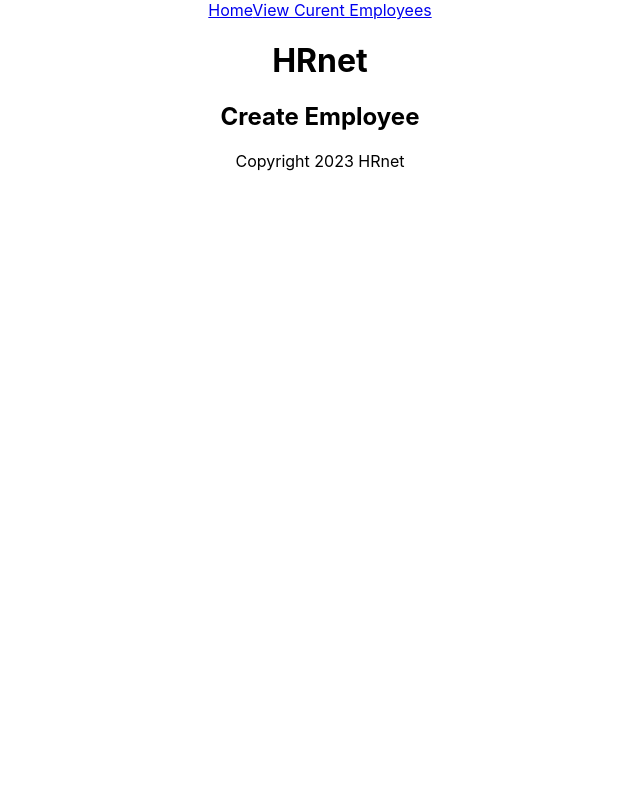
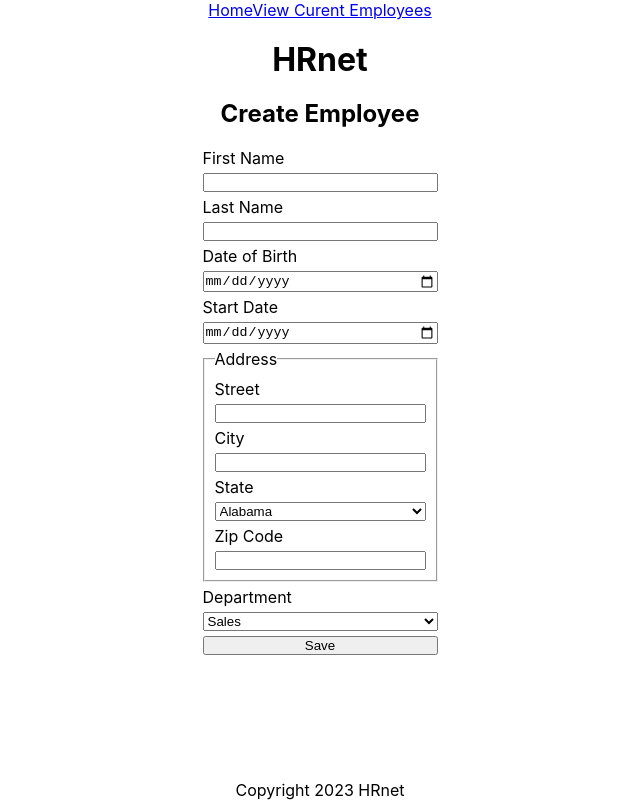
Before and after one commit to mmi-dev/MickaelMidoux_14_09122021_app, a React (Create React App) app in the folder hrnet/: page / in a window 1280 px wide. Shown: the whole page, without its empty margins (320-960 px from the left). Built offline with nearby package versions, Linux system fonts and the light colour scheme.

Commit message:
feature: basic form & table + local storage

```diff
--- a/hrnet/public/index.html
+++ b/hrnet/public/index.html
@@ -7,7 +7,7 @@
     <meta name="theme-color" content="#000000" />
     <meta
       name="description"
-      content="Web site created using create-react-app"
+      content="hrnet employees"
     />
     <link rel="apple-touch-icon" href="%PUBLIC_URL%/logo192.png" />
     <!--
@@ -24,7 +24,7 @@
       work correctly both with client-side routing and a non-root public URL.
       Learn how to configure a non-root public URL by running `npm run build`.
     -->
-    <title>React App</title>
+    <title>HR Net</title>
   </head>
   <body>
     <noscript>You need to enable JavaScript to run this app.</noscript>
--- a/hrnet/src/App.css
+++ b/hrnet/src/App.css
@@ -1,38 +1,39 @@
+* {
+  margin: 0;
+  padding: 0;
+  box-sizing: border-box;
+}
+
 .App {
   text-align: center;
-}
-
-.App-logo {
-  height: 40vmin;
-  pointer-events: none;
-}
-
-@media (prefers-reduced-motion: no-preference) {
-  .App-logo {
-    animation: App-logo-spin infinite 20s linear;
-  }
-}
-
-.App-header {
-  background-color: #282c34;
   min-height: 100vh;
   display: flex;
   flex-direction: column;
-  align-items: center;
-  justify-content: center;
-  font-size: calc(10px + 2vmin);
-  color: white;
+  gap: 20px;
 }
 
-.App-link {
-  color: #61dafb;
+#main {
+  display: flex;
+  flex-direction: column;
+  flex-grow: 1;
+  align-items: center;
+  gap: 20px;
 }
-
-@keyframes App-logo-spin {
-  from {
-    transform: rotate(0deg);
-  }
-  to {
-    transform: rotate(360deg);
-  }
+#create-employee {
+  display: flex;
+  flex-direction: column;
+  max-width: 350px;
+  gap: 5px;
 }
+#create-employee label,
+#create-employee input,
+#create-employee fieldset {
+  width: 100%;
+  text-align: left;
+}
+.address {
+  display: flex;
+  flex-direction: column;
+  padding: 10px;
+  gap: 5px;
+}
--- a/hrnet/src/components/CreateEmployeeForm.js
+++ b/hrnet/src/components/CreateEmployeeForm.js
@@ -1,8 +1,216 @@
+import { useState } from "react";
+
+const baseEmployees = [
+  {
+    firstName: "mickael",
+    lastName: "midoux",
+    dateOfBirth: "01/09/1973",
+    startDate: "01/05/2013",
+    department: "Legal",
+    street: "rte de la chapelle",
+    city: "rocroi",
+    state: "AL",
+    zipCode: "08230",
+  },
+  {
+    firstName: "julie",
+    lastName: "midoux",
+    dateOfBirth: "01/12/1975",
+    startDate: "12/05/2015",
+    department: "Legal",
+    street: "1298 rte de petite chapelle",
+    city: "rocroi (france)",
+    state: "AL",
+    zipCode: "08230",
+  },
+];
+
+if (!localStorage.employees) {
+  localStorage.employees = JSON.stringify(baseEmployees);
+}
+
 function CreateEmployeeForm() {
+  const employees = JSON.parse(localStorage.getItem("employees"));
+  const [record, setRecord] = useState({
+    firstName: "",
+    lastName: "",
+    dateOfBirth: "",
+    startDate: "",
+    department: "",
+    street: "",
+    city: "",
+    state: "",
+    zipCode: "",
+  });
+  function handleSubmit(e) {
+    e.preventDefault();
+    employees.push(record);
+    localStorage.employees = JSON.stringify(employees);
+    e.target.reset();
+  }
+
   return (
     <>
       <h2>Create Employee</h2>
-      <form></form>
+      <form onSubmit={handleSubmit} id="create-employee">
+        <label htmlFor="first-name">First Name</label>
+        <input
+          type="text"
+          id="first-name"
+          onChange={(e) =>
+            setRecord((prev) => ({ ...prev, firstName: e.target.value }))
+          }
+        />
+
+        <label htmlFor="last-name">Last Name</label>
+        <input
+          type="text"
+          id="last-name"
+          onChange={(e) =>
+            setRecord((prev) => ({ ...prev, lastName: e.target.value }))
+          }
+        />
+
+        <label htmlFor="date-of-birth">Date of Birth</label>
+        <input
+          id="date-of-birth"
+          type="date"
+          onChange={(e) =>
+            setRecord((prev) => ({
+              ...prev,
+              dateOfBirth: new Date(e.target.value).toLocaleDateString(),
+            }))
+          }
+        />
+
+        <label htmlFor="start-date">Start Date</label>
+        <input
+          id="start-date"
+          type="date"
+          onChange={(e) =>
+            setRecord((prev) => ({
+              ...prev,
+              startDate: new Date(e.target.value).toLocaleDateString(),
+            }))
+          }
+        />
+
+        <fieldset className="address">
+          <legend>Address</legend>
+
+          <label htmlFor="street">Street</label>
+          <input
+            id="street"
+            type="text"
+            onChange={(e) =>
+              setRecord((prev) => ({ ...prev, street: e.target.value }))
+            }
+          />
+
+          <label htmlFor="city">City</label>
+          <input
+            id="city"
+            type="text"
+            onChange={(e) =>
+              setRecord((prev) => ({ ...prev, city: e.target.value }))
+            }
+          />
+
+          <label htmlFor="state-button">State</label>
+          <select
+            name="state"
+            id="state"
+            onChange={(e) =>
+              setRecord((prev) => ({ ...prev, state: e.target.value }))
+            }
+          >
+            <option value="AL">Alabama</option>
+            <option value="AK">Alaska</option>
+            <option value="AS">American Samoa</option>
+            <option value="AZ">Arizona</option>
+            <option value="AR">Arkansas</option>
+            <option value="CA">California</option>
+            <option value="CO">Colorado</option>
+            <option value="CT">Connecticut</option>
+            <option value="DE">Delaware</option>
+            <option value="DC">District Of Columbia</option>
+            <option value="FM">Federated States Of Micronesia</option>
+            <option value="FL">Florida</option>
+            <option value="GA">Georgia</option>
+            <option value="GU">Guam</option>
+            <option value="HI">Hawaii</option>
+            <option value="ID">Idaho</option>
+            <option value="IL">Illinois</option>
+            <option value="IN">Indiana</option>
+            <option value="IA">Iowa</option>
+            <option value="KS">Kansas</option>
+            <option value="KY">Kentucky</option>
+            <option value="LA">Louisiana</option>
+            <option value="ME">Maine</option>
+            <option value="MH">Marshall Islands</option>
+            <option value="MD">Maryland</option>
+            <option value="MA">Massachusetts</option>
+            <option value="MI">Michigan</option>
+            <option value="MN">Minnesota</option>
+            <option value="MS">Mississippi</option>
+            <option value="MO">Missouri</option>
+            <option value="MT">Montana</option>
+            <option value="NE">Nebraska</option>
+            <option value="NV">Nevada</option>
+            <option value="NH">New Hampshire</option>
+            <option value="NJ">New Jersey</option>
+            <option value="NM">New Mexico</option>
+            <option value="NY">New York</option>
+            <option value="NC">North Carolina</option>
+            <option value="ND">North Dakota</option>
+            <option value="MP">Northern Mariana Islands</option>
+            <option value="OH">Ohio</option>
+            <option value="OK">Oklahoma</option>
+            <option value="OR">Oregon</option>
+            <option value="PW">Palau</option>
+            <option value="PA">Pennsylvania</option>
+            <option value="PR">Puerto Rico</option>
+            <option value="RI">Rhode Island</option>
+            <option value="SC">South Carolina</option>
+            <option value="SD">South Dakota</option>
+            <option value="TN">Tennessee</option>
+            <option value="TX">Texas</option>
+            <option value="UT">Utah</option>
+            <option value="VT">Vermont</option>
+            <option value="VI">Virgin Islands</option>
+            <option value="VA">Virginia</option>
+            <option value="WA">Washington</option>
+            <option value="WV">West Virginia</option>
+            <option value="WI">Wisconsin</option>
+            <option value="WY">Wyoming</option>
+          </select>
+
+          <label htmlFor="zip-code">Zip Code</label>
+          <input
+            id="zip-code"
+            type="number"
+            onChange={(e) =>
+              setRecord((prev) => ({ ...prev, zipCode: e.target.value }))
+            }
+          />
+        </fieldset>
+
+        <label htmlFor="department-button">Department</label>
+        <select
+          name="department"
+          id="department"
+          onChange={(e) =>
+            setRecord((prev) => ({ ...prev, department: e.target.value }))
+          }
+        >
+          <option>Sales</option>
+          <option>Marketing</option>
+          <option>Engineering</option>
+          <option>Human Resources</option>
+          <option>Legal</option>
+        </select>
+        <button>Save</button>
+      </form>
     </>
   );
 }
--- a/hrnet/src/pages/Employees.js
+++ b/hrnet/src/pages/Employees.js
@@ -1,7 +1,44 @@
 function Employees() {
+  const employees = JSON.parse(localStorage.getItem("employees"));
+
+  console.log(employees);
+
+  employees.map((employee) => {
+    console.log(Object.values(employee));
+    Object.values(employee).map((value) => {
+      console.log(value);
+      return value;
+    });
+    return employee;
+  });
+
   return (
     <>
       <h1>Current Employees</h1>
+      <table>
+        <thead>
+          <tr>
+            <th>First Name</th>
+            <th>Last Name</th>
+            <th>Start Date</th>
+            <th>Department</th>
+            <th>Date of Birth</th>
+            <th>Street</th>
+            <th>City</th>
+            <th>State</th>
+            <th>Zip Code</th>
+          </tr>
+        </thead>
+        <tbody>
+          {employees.map((employee, i) => (
+            <tr key={i}>
+              {Object.values(employee).map((value, i) => (
+                <td key={i}>{value}</td>
+              ))}
+            </tr>
+          ))}
+        </tbody>
+      </table>
     </>
   );
 }
```
